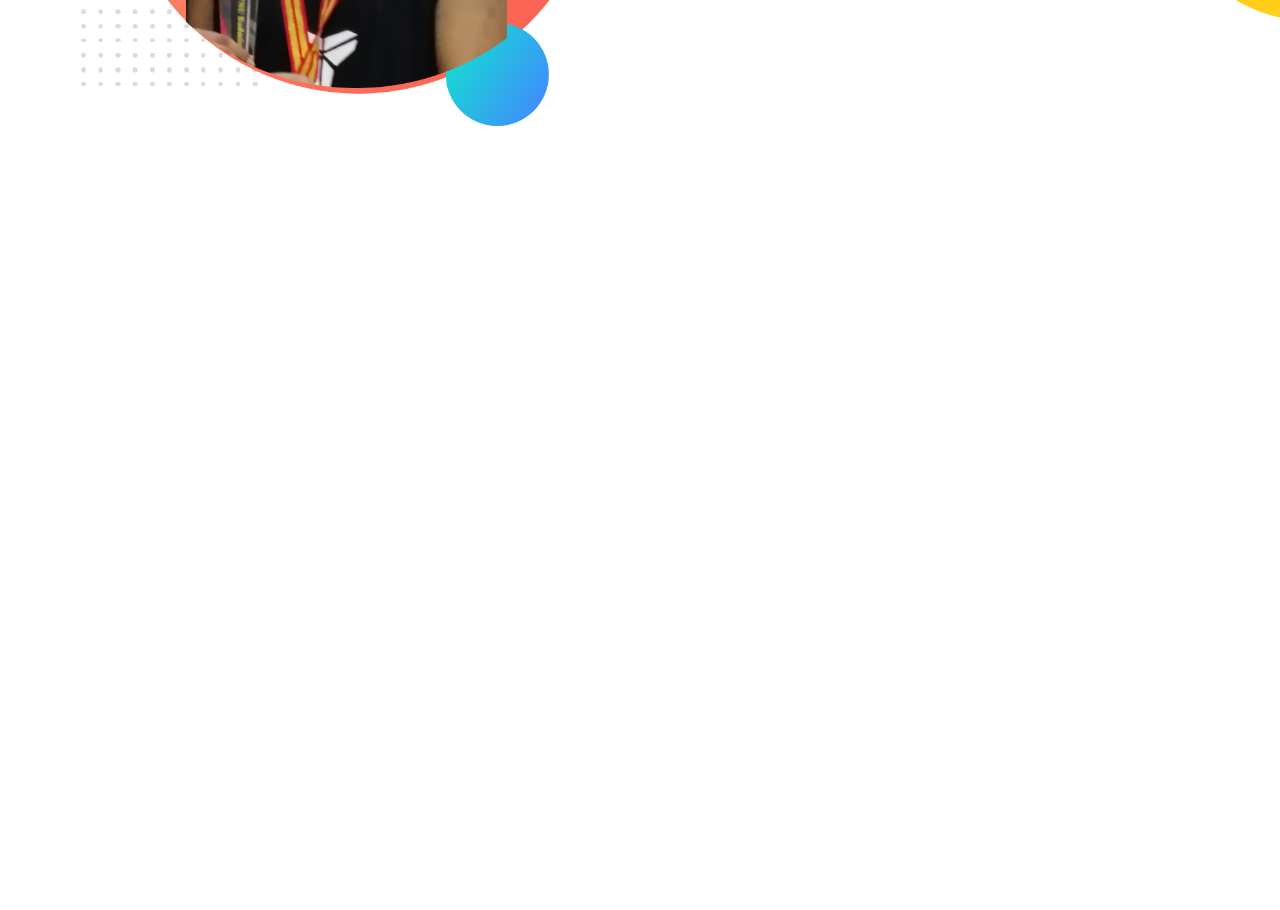
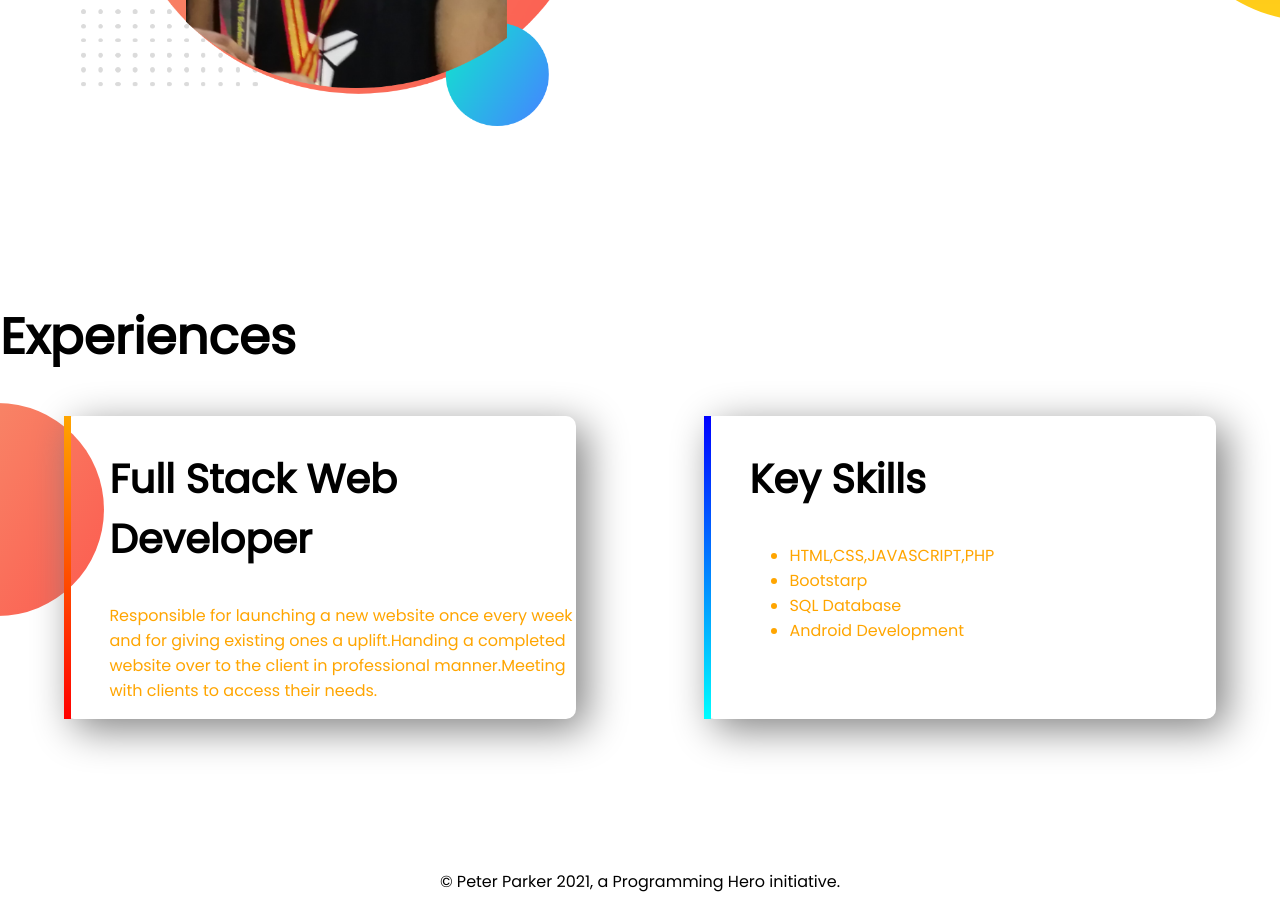
Before and after one commit to Saurav-Das-Sontu/developer-portfolio, a plain HTML site: page index.html in a window 1280 px wide. Shown: the part 1096-2006 px from the top of the page. Before the commit the page ends 1396 px from the top, so only its background shows below. Drawn offline with Linux system fonts and the light colour scheme.

Commit message:
footer and experience added

```diff
--- a/index.html
+++ b/index.html
@@ -13,7 +13,7 @@
 </head>
 
 <body>
-    <section class="bio">
+    <section class="bio flexible-container">
         <div class="half-width">
             <h1>Welcome To </h1>
             <h1><span class="orange">Saurav Das Sontu</span> World</h1>
@@ -34,7 +34,7 @@
             <img src="images/Sontu1.png" alt="">
         </div>
     </section>
-    <section class="dream">
+    <section class="dream flexible-container">
         <div class="half-width">
             <img src="images/my-bg.png" alt="">
         </div>
@@ -48,6 +48,35 @@
 
         </div>
     </section>
+    <section class="experiences">
+        <h1>Experiences</h1>
+
+        <div class="flexible-container">
+            <div id="full-stack-experience" class="experience-item">
+                <h2>Full Stack Web Developer</h2>
+
+                <p class="orange">
+                    Responsible for launching a new website once every week and for giving existing ones a
+                    uplift.Handing a
+                    completed website over to the client in professional manner.Meeting with clients to access their
+                    needs.
+                </p>
+            </div>
+            <div id="key-skill-experience" class="experience-item">
+                <h2>Key Skills</h2>
+                <ul class="orange">
+                    <li>HTML,CSS,JAVASCRIPT,PHP</li>
+                    <li>Bootstarp</li>
+                    <li>SQL Database</li>
+                    <li>Android Development</li>
+                </ul>
+            </div>
+
+        </div>
+    </section>
+    <footer>
+        <p>© Peter Parker 2021, a Programming Hero initiative.</p>
+    </footer>
 </body>
 
 </html>
--- a/style.css
+++ b/style.css
@@ -5,10 +5,14 @@ body{
 h1{
     font-size: 50px;
 }
+h2{
+    font-size: 40px;
+}
 .orange{
     color: orange;
 }
-section{
+/*Bofore the experience part it was section{}*/
+.flexible-container{
     display: flex;
     margin-bottom: 150px;
 }
@@ -37,3 +41,32 @@ section{
     background-repeat: no-repeat;
     background-position: right;
 }
+.experiences{
+    background-image: url(images/exp-bg.png);
+    background-repeat: no-repeat;
+    background-position: left;
+}
+.experience-item{
+
+    width: 40%;
+    margin-left: 5%;
+    margin-right: 5%;
+    padding-left: 3%;
+    box-shadow: 10px 10px 40px gray;
+    border-radius: 10px;
+}
+
+#key-skill-experience{
+    border-left: 7px solid;
+    border-image: linear-gradient(blue,cyan);
+    border-image-slice: 1;
+
+}
+#full-stack-experience{
+    border-left: 7px solid;
+    border-image: linear-gradient(orange,red);
+    border-image-slice: 1;
+}
+footer p{
+    text-align: center;
+}
```
Also changed, not shown: images/my-bg2.png (deleted).
